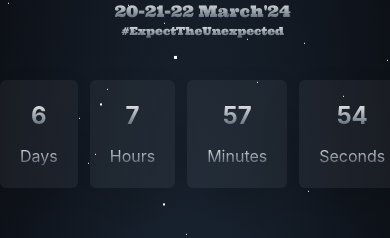
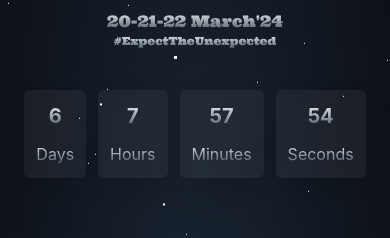
Before and after one commit to Sparsh47/tnm-website-frontend-react, a React (Create React App) app: page / in a window 390 px wide. Shown: the part 424-662 px from the top of the page. Built offline with nearby package versions, Linux system fonts and the light colour scheme; no server answers; a web font is replaced by a local one.

Commit message:
Minor ui fixes

```diff
--- a/src/components/Timer.jsx
+++ b/src/components/Timer.jsx
@@ -18,35 +18,35 @@ const Timer = () => {
     const days = Math.floor(hours / 24);
     return (
       <div className="lg:w-[550px] flex items-center justify-around rounded-xl my-10 gap-3">
-        <div className="flex flex-col items-center bg-[rgba(255,255,255,0.05)] p-5 rounded-md gap-3 flex-grow shadow-2xl">
-          <span className="font-bold text-2xl lg:text-4xl" style={timeStyles}>
+        <div className="flex flex-col items-center bg-[rgba(255,255,255,0.05)] p-3 lg:p-5 rounded-md gap-3 flex-grow shadow-2xl">
+          <span className="font-bold text-xl lg:text-4xl" style={timeStyles}>
             {days}
           </span>
-          <span className="lg:text-2xl" style={timeStyles}>
+          <span className="lg:text-xl" style={timeStyles}>
             Days
           </span>
         </div>
-        <div className="flex flex-col items-center bg-[rgba(255,255,255,0.05)] p-5 rounded-md gap-3 flex-grow shadow-2xl">
-          <span className="font-bold text-2xl lg:text-4xl" style={timeStyles}>
+        <div className="flex flex-col items-center bg-[rgba(255,255,255,0.05)] p-3 lg:p-5 rounded-md gap-3 flex-grow shadow-2xl">
+          <span className="font-bold text-xl lg:text-4xl" style={timeStyles}>
             {hours % 24}
           </span>
-          <span className="lg:text-2xl" style={timeStyles}>
+          <span className="lg:text-xl" style={timeStyles}>
             Hours
           </span>
         </div>
-        <div className="flex flex-col items-center bg-[rgba(255,255,255,0.05)] p-5 rounded-md gap-3 flex-grow shadow-2xl">
-          <span className="font-bold text-2xl lg:text-4xl" style={timeStyles}>
+        <div className="flex flex-col items-center bg-[rgba(255,255,255,0.05)] p-3 lg:p-5 rounded-md gap-3 flex-grow shadow-2xl">
+          <span className="font-bold text-xl lg:text-4xl" style={timeStyles}>
             {minutes % 60}
           </span>
-          <span className="lg:text-2xl" style={timeStyles}>
+          <span className="lg:text-xl" style={timeStyles}>
             Minutes
           </span>
         </div>
-        <div className="flex flex-col items-center bg-[rgba(255,255,255,0.05)] p-5 rounded-md gap-3 flex-grow shadow-2xl">
-          <span className="font-bold text-2xl lg:text-4xl" style={timeStyles}>
+        <div className="flex flex-col items-center bg-[rgba(255,255,255,0.05)] p-3 lg:p-5 rounded-md gap-3 flex-grow shadow-2xl">
+          <span className="font-bold text-xl lg:text-4xl" style={timeStyles}>
             {seconds % 60}
           </span>
-          <span className="lg:text-2xl" style={timeStyles}>
+          <span className="lg:text-xl" style={timeStyles}>
             Seconds
           </span>
         </div>
```
